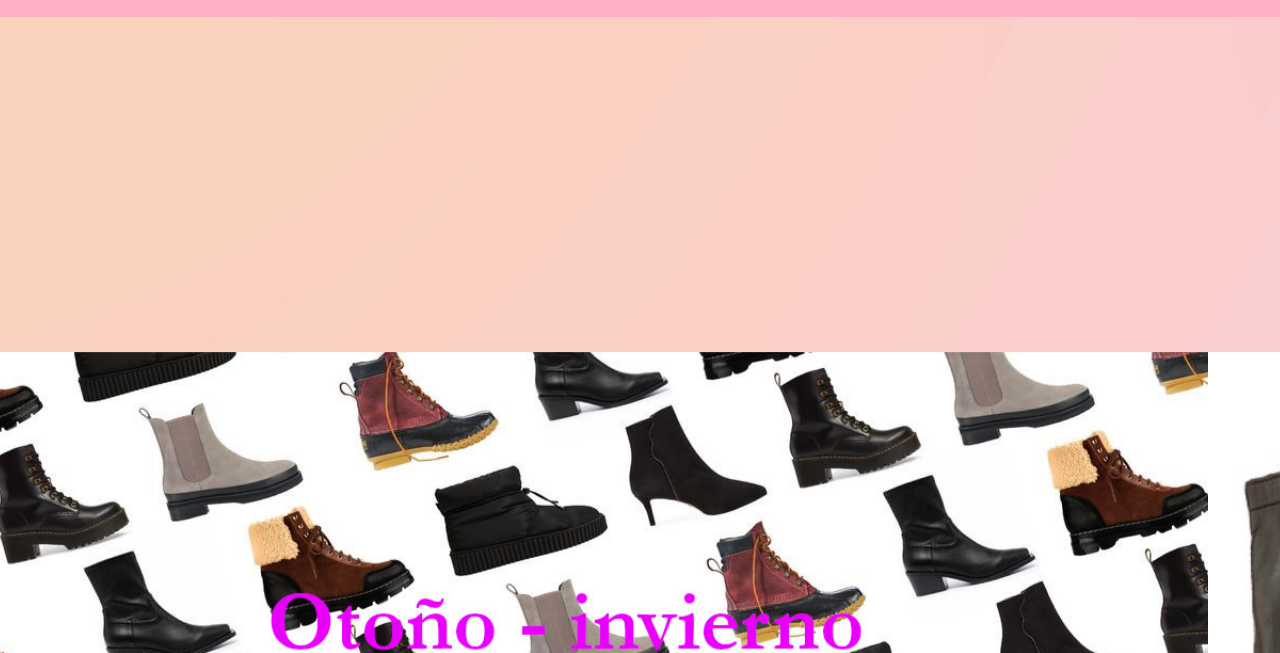
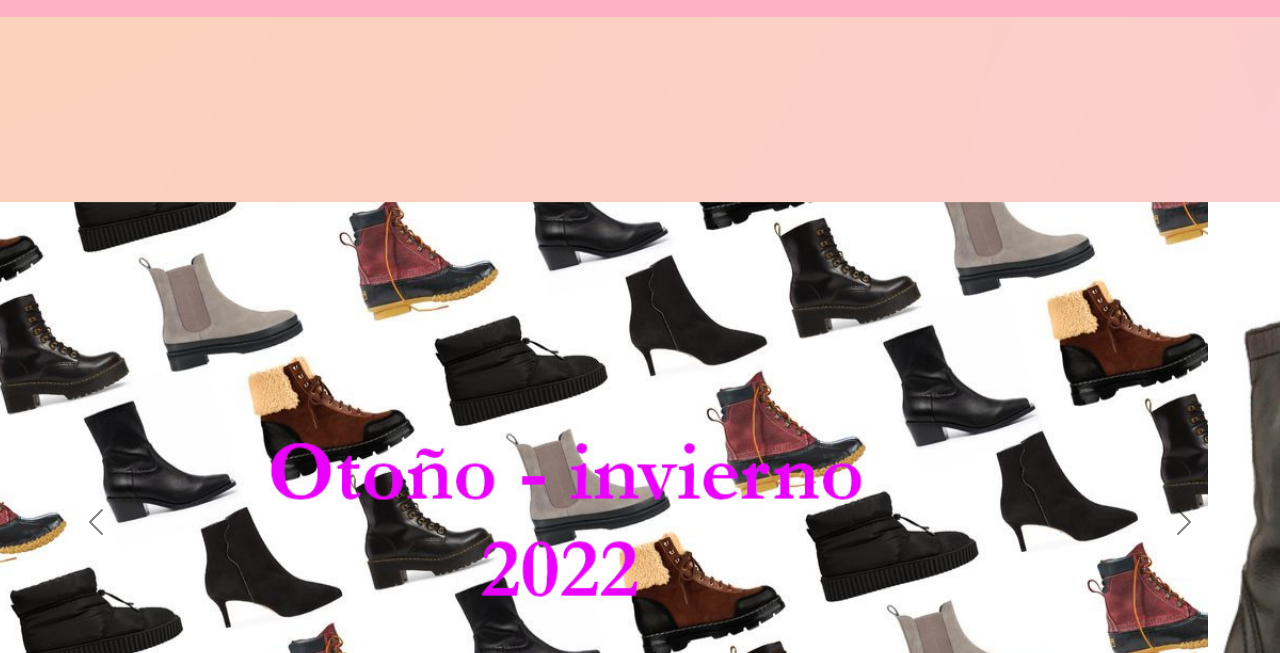
Before and after one commit to DiegoDellaria/jazmin-shoes_Dellaria, a plain HTML site: page index.html in a window 1280 px wide. Shown: the part 130-783 px from the top of the page. Drawn offline with nearby package versions, Linux system fonts and the light colour scheme; a web font is replaced by a local one.

Commit message:
tercera entrega 3

```diff
--- a/styles/main.css
+++ b/styles/main.css
@@ -44,8 +44,8 @@
  "video"
  "categorias"
  "footer";
-  -ms-grid-rows: 150px 1000px 2300px 230px;
-      grid-template-rows: 150px 1000px 2300px 230px;
+  -ms-grid-rows: 0px 1000px 2300px 230px;
+      grid-template-rows: 0px 1000px 2300px 230px;
 }
 
 .carousel_container {
```
